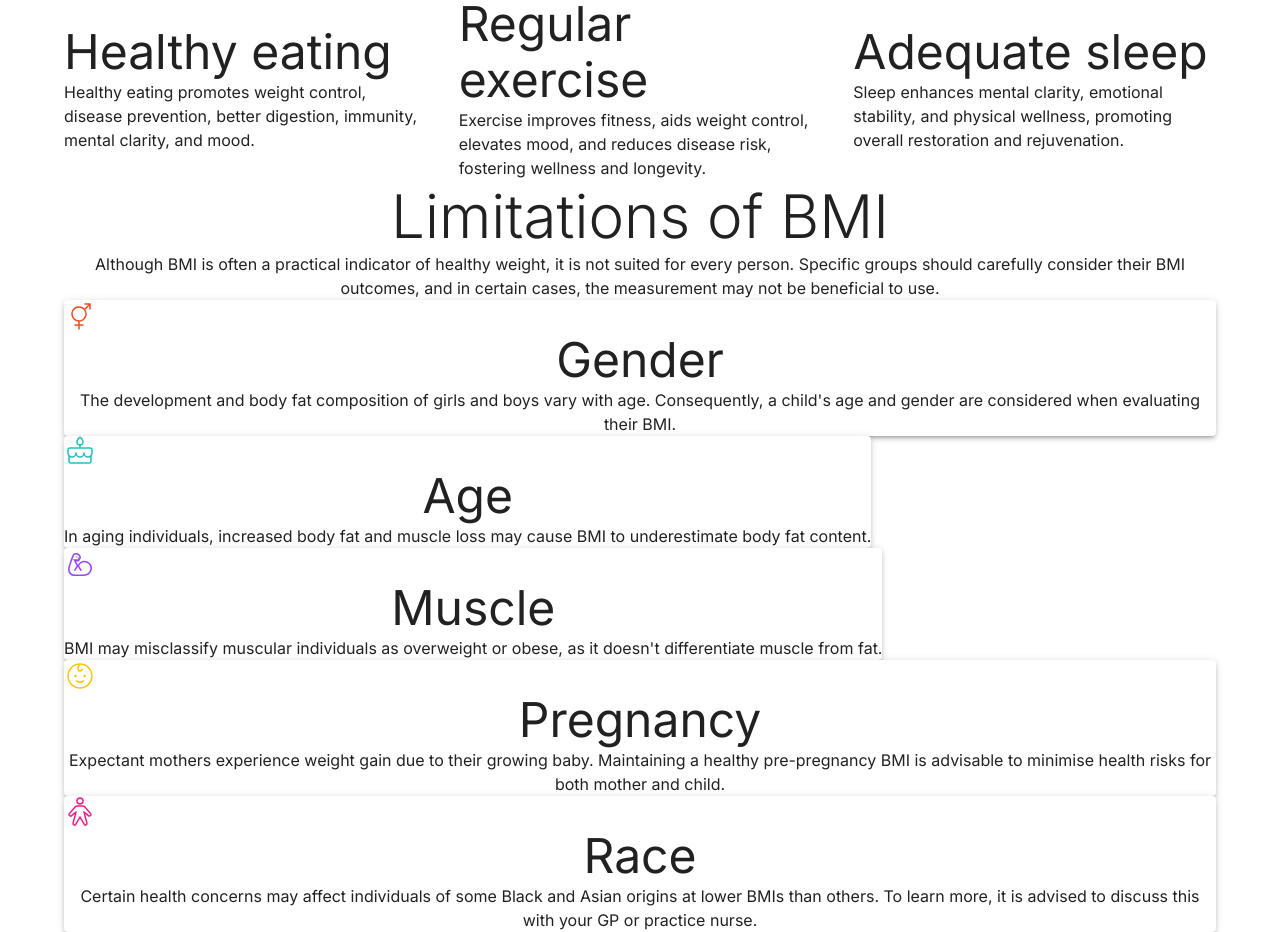
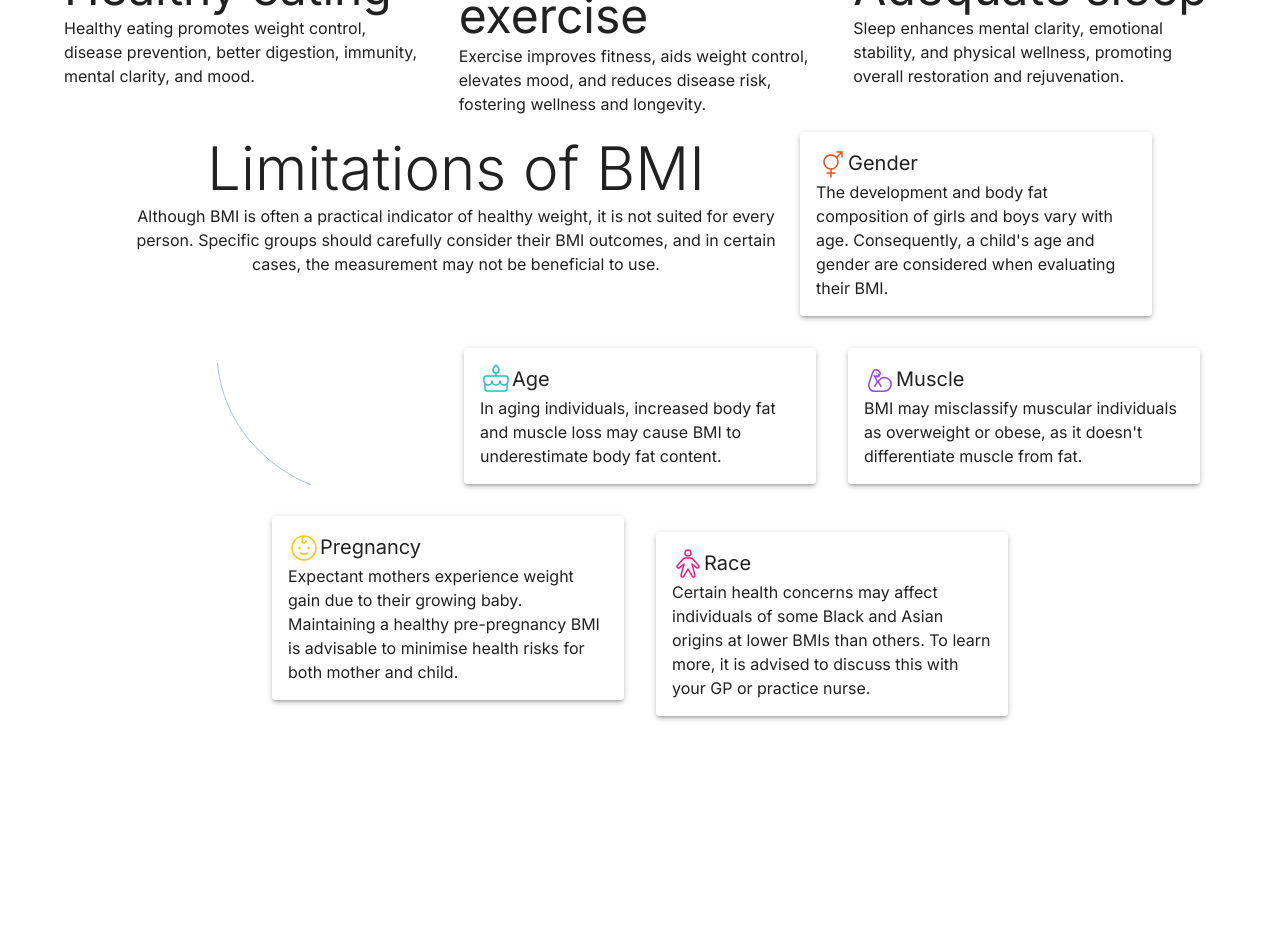
Before and after one commit to queseri/bmi-calculator, a React (Vite) app: page / in a window 1280 px wide. Shown: the part 1120-2052 px from the top of the page. After the commit the page ends 1868 px from the top, so only its background shows below. Built offline with nearby package versions, Linux system fonts and the light colour scheme.

Commit message:
trial layout for grid - desktop section

```diff
--- a/src/App.tsx
+++ b/src/App.tsx
@@ -13,6 +13,7 @@ import {
   Typography,
 } from "@mui/material";
 // import { css } from "@emotion/react";
+import RightPattern from "./assets/images/pattern-curved-line-right.svg";
 import Logo from "./assets/images/logo.svg";
 import Metric from "./components/Metric";
 import Imperial from "./components/Imperial";
@@ -26,6 +27,7 @@ import Muscle from "./assets/images/icon-muscle.svg";
 import Pregnancy from "./assets/images/icon-pregnancy.svg";
 import Race from "./assets/images/icon-race.svg";
 import BmiPractices from "./components/BmiPractices";
+import BmiLimitations from "./components/BmiLimitations";
 
 function App() {
   const [value, setValue] = useState("metric");
@@ -197,12 +199,7 @@ function App() {
       {/* HEADER END */}
       {/* MAIN START */}
       <Box component={"main"}>
-        <Grid
-          container
-          sx={{ paddingBlock: "2rem" }}
-          justifyContent={"center"}
-          alignItems={"center"}
-        >
+        <Grid container justifyContent={"center"} alignItems={"center"}>
           <Grid item sm={6}>
             <img src={ManEating} alt="man eating with sticks" />
           </Grid>
@@ -255,8 +252,14 @@ function App() {
           />
         </Grid>
 
-        <Grid container>
-          <Grid item>
+        <Grid
+          container
+          spacing={2}
+          justifyContent={"center"}
+          width={"100%"}
+          margin={"auto"}
+        >
+          <Grid item xs={12} md={7}>
             <Typography variant="h2">Limitations of BMI</Typography>
             <Typography>
               Although BMI is often a practical indicator of healthy weight, it
@@ -265,62 +268,55 @@ function App() {
               may not be beneficial to use.
             </Typography>
           </Grid>
-          <Grid container>
-            <Grid item>
-              <Paper elevation={3}>
-                <img src={Gender} alt="" />
-                <Typography variant="h3"> Gender</Typography>
-                <Typography variant="body1">
-                  The development and body fat composition of girls and boys
-                  vary with age. Consequently, a child's age and gender are
-                  considered when evaluating their BMI.
-                </Typography>
-              </Paper>
-            </Grid>
-            <Grid item>
-              <Paper elevation={3}>
-                <img src={Age} alt="" />
-                <Typography variant="h3">Age </Typography>
-                <Typography variant="body1">
-                  In aging individuals, increased body fat and muscle loss may
-                  cause BMI to underestimate body fat content.
-                </Typography>
-              </Paper>
-            </Grid>
-            <Grid item>
-              <Paper elevation={3}>
-                <img src={Muscle} alt="" />
-                <Typography variant="h3">Muscle</Typography>
-                <Typography variant="body1">
-                  {" "}
-                  BMI may misclassify muscular individuals as overweight or
-                  obese, as it doesn't differentiate muscle from fat.
-                </Typography>
-              </Paper>
-            </Grid>
-            <Grid item>
-              <Paper elevation={3}>
-                <img src={Pregnancy} alt="" />
-                <Typography variant="h3">Pregnancy</Typography>
-                <Typography variant="body1">
-                  Expectant mothers experience weight gain due to their growing
-                  baby. Maintaining a healthy pre-pregnancy BMI is advisable to
-                  minimise health risks for both mother and child.
-                </Typography>
-              </Paper>
-            </Grid>
-            <Grid item>
-              <Paper elevation={3}>
-                <img src={Race} alt="" />
-                <Typography variant="h3"> Race </Typography>
-                <Typography variant="body1">
-                  Certain health concerns may affect individuals of some Black
-                  and Asian origins at lower BMIs than others. To learn more, it
-                  is advised to discuss this with your GP or practice nurse.
-                </Typography>
-              </Paper>
-            </Grid>
+          <BmiLimitations
+            img={Gender}
+            title="Gender"
+            content="The development and body fat composition of girls and boys vary
+                with age. Consequently, a child's age and gender are considered
+                when evaluating their BMI."
+          />
+          <Grid
+            item
+            md={4}
+            justifyContent={"center"}
+            alignItems={"center"}
+            sx={{
+              display: {
+                xs: "none",
+                md: "flex",
+              },
+            }}
+          >
+            <img src={RightPattern} alt="" />
           </Grid>
+          <BmiLimitations
+            content="In aging individuals, increased body fat and muscle loss may
+                cause BMI to underestimate body fat content."
+            title="Age"
+            img={Age}
+          />
+          <BmiLimitations
+            content="BMI may misclassify muscular individuals as overweight or obese,
+                as it doesn't differentiate muscle from fat."
+            title="Muscle"
+            img={Muscle}
+          />
+
+          <BmiLimitations
+            content="Expectant mothers experience weight gain due to their growing
+                baby. Maintaining a healthy pre-pregnancy BMI is advisable to
+                minimise health risks for both mother and child."
+            title="Pregnancy"
+            img={Pregnancy}
+          />
+
+          <BmiLimitations
+            content="Certain health concerns may affect individuals of some Black and
+                Asian origins at lower BMIs than others. To learn more, it is
+                advised to discuss this with your GP or practice nurse."
+            title="Race"
+            img={Race}
+          />
         </Grid>
       </Box>
       {/* MAIN END */}
--- /dev/null
+++ b/src/components/BmiLimitations.tsx
@@ -0,0 +1,47 @@
+import { Box, Grid, Paper, Typography } from "@mui/material";
+
+function BmiLimitations(props: {
+  content: string;
+  title: string;
+  img: string;
+}) {
+  return (
+    <Grid
+      item
+      sm={6}
+      md={4}
+      padding={"1rem"}
+      sx={{
+        "&:last-child": {
+          justifySelf: "center",
+          paddingBlock: "2rem",
+        //  margin: "auto",
+        },
+        "&:nth-last-child(2)": {
+          justifySelf: "center",
+        //  margin: "auto",
+        },
+      }}
+    >
+      <Paper elevation={3} sx={{ padding: "1rem" }}>
+        <Box
+          display={"flex"}
+          justifyContent={"flex-start"}
+          fontWeight={600}
+          alignItems={"center"}
+        >
+          <img src={props.img} alt="" />
+          <Typography variant="h3" fontSize={"1.25rem"}>
+            {" "}
+            {props.title}
+          </Typography>
+        </Box>
+        <Typography variant="body1" textAlign={"left"}>
+          {props.content}
+        </Typography>
+      </Paper>
+    </Grid>
+  );
+}
+
+export default BmiLimitations;
```
